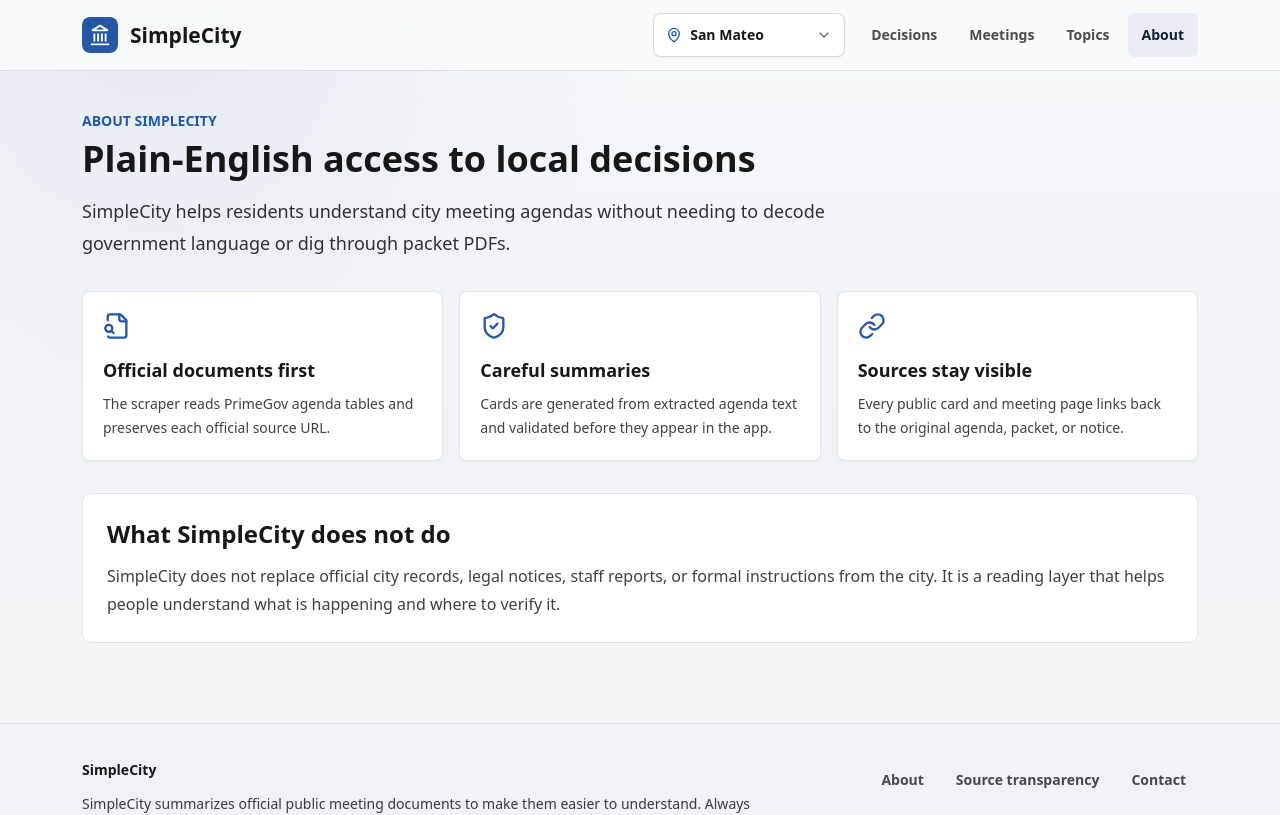
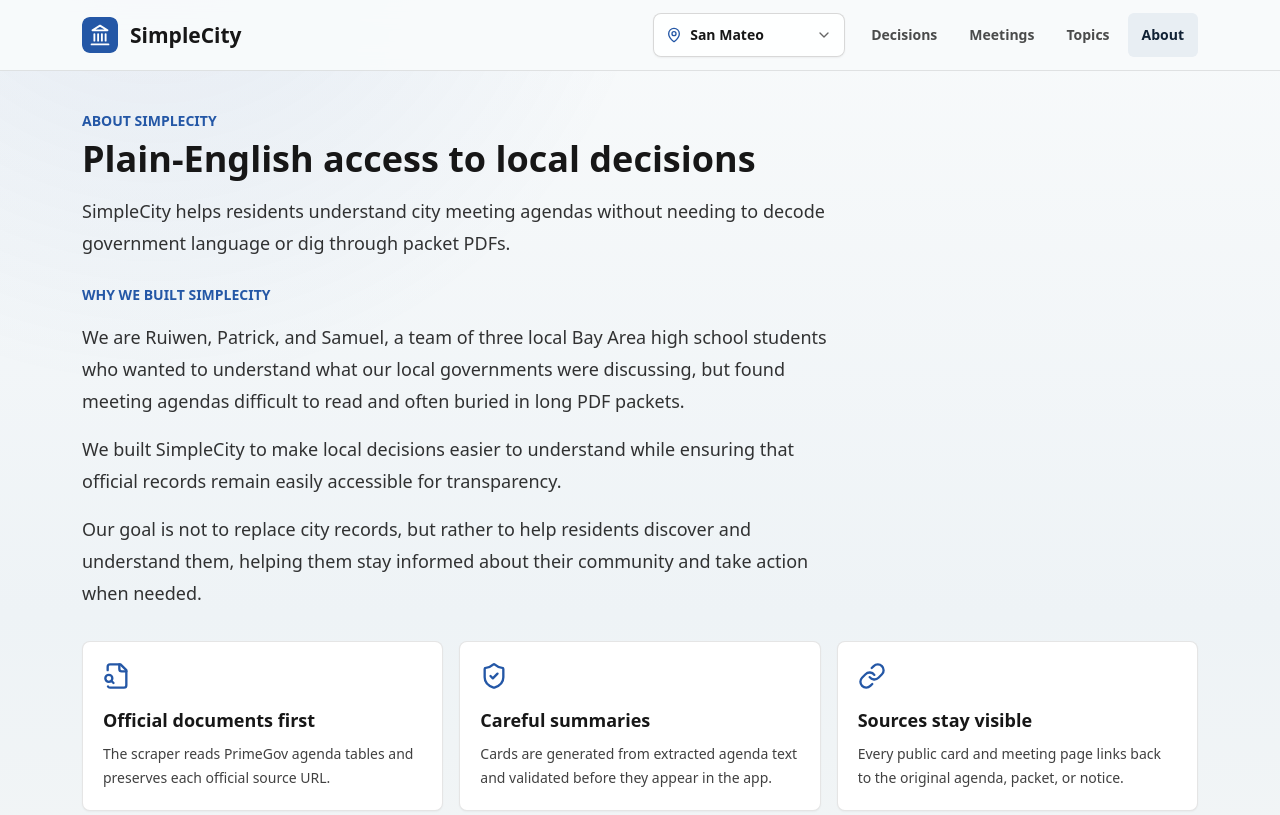
Before and after one commit to ronemic/simplecity, a Next.js app: page /about in a window 1280 px wide. Shown: the top 815 px of the page. Built offline with nearby package versions, Linux system fonts and the light colour scheme.

Commit message:
about us

```diff
--- a/app/about/page.tsx
+++ b/app/about/page.tsx
@@ -9,6 +9,17 @@ export default function AboutPage() {
         <p className="mt-4 text-lg leading-8 text-black/80">
           SimpleCity helps residents understand city meeting agendas without needing to decode
           government language or dig through packet PDFs.
+        </p>
+        <br></br>
+        <p className="text-sm font-bold uppercase text-civic">Why we built SimpleCity</p>
+         <p className="mt-4 text-lg leading-8 text-black/80">
+          We are Ruiwen, Patrick, and Samuel, a team of three local Bay Area high school students who wanted to understand what our local governments were discussing, but found meeting agendas difficult to read and often buried in long PDF packets.
+        </p>
+<p className="mt-4 text-lg leading-8 text-black/80">
+We built SimpleCity to make local decisions easier to understand while ensuring that official records remain easily accessible for transparency.
+</p>
+<p className="mt-4 text-lg leading-8 text-black/80">
+Our goal is not to replace city records, but rather to help residents discover and understand them, helping them stay informed about their community and take action when needed.
         </p>
       </div>
 
```
